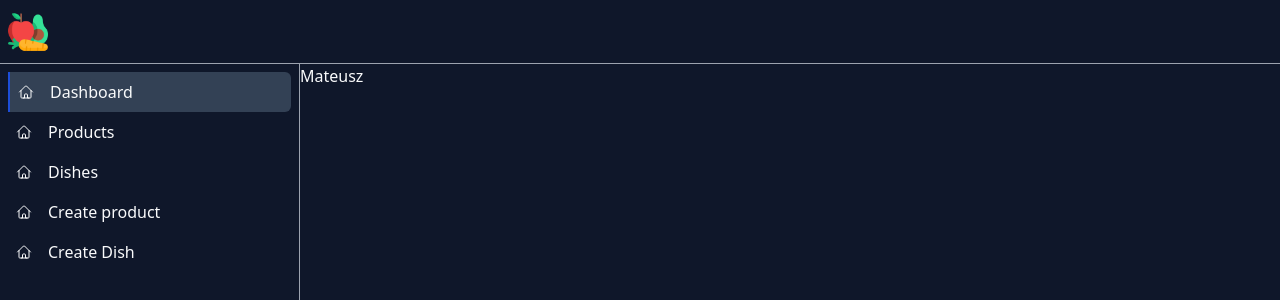
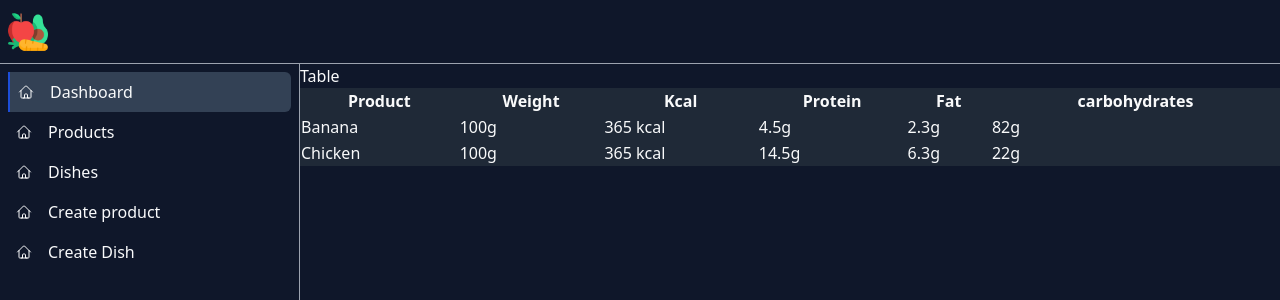
Before and after one commit to kowall1013/food-prime, a Next.js app: page / in a window 1280 px wide. Shown: the top 300 px of the page. Built offline with nearby package versions, Linux system fonts and the light colour scheme.

Commit message:
14 create basic structure for compund table component

```diff
--- /dev/null
+++ b/src/app/_shared/table/Table.tsx
@@ -0,0 +1,28 @@
+"use client";
+
+//External
+import React, { createContext, useContext } from "react";
+//Types
+import { TableProps } from "./types";
+
+const defualtTableContext = {};
+
+const TableContext = createContext(defualtTableContext);
+
+export const Table = ({ children }: TableProps) => {
+  return (
+    <TableContext.Provider value={defualtTableContext}>
+      <table className="table w-full min-w-[750px] border-collapse border-spacing-0 bg-gray-800">
+        {children}
+      </table>
+    </TableContext.Provider>
+  );
+};
+
+export const useTable = () => {
+  const context = useContext(TableContext);
+  if (context === undefined) {
+    throw new Error("useTable must be used within a Table");
+  }
+  return context;
+};
--- /dev/null
+++ b/src/app/_shared/table/TableBody.tsx
@@ -0,0 +1,6 @@
+//Types
+import { TableProps } from "./types";
+
+export const TableBody = ({ children }: TableProps) => {
+  return <tbody>{children}</tbody>;
+};
--- /dev/null
+++ b/src/app/_shared/table/TableCell.tsx
@@ -0,0 +1,6 @@
+//Types
+import { TableProps } from "./types";
+
+export const TableCell = ({ children }: TableProps) => {
+  return <th>{children}</th>;
+};
--- /dev/null
+++ b/src/app/_shared/table/TableData.tsx
@@ -0,0 +1,6 @@
+//Types
+import { TableProps } from "./types";
+
+export const TableData = ({ children }: TableProps) => {
+  return <td>{children}</td>;
+};
--- /dev/null
+++ b/src/app/_shared/table/TableHead.tsx
@@ -0,0 +1,6 @@
+//Types
+import { TableProps } from "./types";
+
+export const TableHead = ({ children }: TableProps) => {
+  return <thead className="table-header-group">{children}</thead>;
+};
--- /dev/null
+++ b/src/app/_shared/table/TableRow.tsx
@@ -0,0 +1,6 @@
+//Types
+import { TableProps } from "./types";
+
+export const TableRow = ({ children }: TableProps) => {
+  return <tr>{children}</tr>;
+};
--- /dev/null
+++ b/src/app/_shared/table/index.ts
@@ -0,0 +1,6 @@
+export { Table } from "./Table";
+export { TableBody } from "./TableBody";
+export { TableCell } from "./TableCell";
+export { TableData } from "./TableData";
+export { TableHead } from "./TableHead";
+export { TableRow } from "./TableRow";
--- /dev/null
+++ b/src/app/_shared/table/types.ts
@@ -0,0 +1,3 @@
+export interface TableProps {
+  children: React.ReactNode;
+}
--- a/src/app/page.tsx
+++ b/src/app/page.tsx
@@ -1,7 +1,39 @@
+import * as Table from "@/app/_shared/table";
+
 export default function Dashboard() {
   return (
     <div>
-      <h1>Mateusz</h1>
+      <h1>Table</h1>
+      <Table.Table>
+        <Table.TableHead>
+          <Table.TableRow>
+            <Table.TableCell>Product</Table.TableCell>
+            <Table.TableCell>Weight</Table.TableCell>
+            <Table.TableCell>Kcal</Table.TableCell>
+            <Table.TableCell>Protein</Table.TableCell>
+            <Table.TableCell>Fat</Table.TableCell>
+            <Table.TableCell>carbohydrates</Table.TableCell>
+          </Table.TableRow>
+        </Table.TableHead>
+        <Table.TableBody>
+          <Table.TableRow>
+            <Table.TableData>Banana</Table.TableData>
+            <Table.TableData>100g</Table.TableData>
+            <Table.TableData>365 kcal</Table.TableData>
+            <Table.TableData>4.5g</Table.TableData>
+            <Table.TableData>2.3g</Table.TableData>
+            <Table.TableData>82g</Table.TableData>
+          </Table.TableRow>
+          <Table.TableRow>
+            <Table.TableData>Chicken</Table.TableData>
+            <Table.TableData>100g</Table.TableData>
+            <Table.TableData>365 kcal</Table.TableData>
+            <Table.TableData>14.5g</Table.TableData>
+            <Table.TableData>6.3g</Table.TableData>
+            <Table.TableData>22g</Table.TableData>
+          </Table.TableRow>
+        </Table.TableBody>
+      </Table.Table>
     </div>
   );
 }
```
